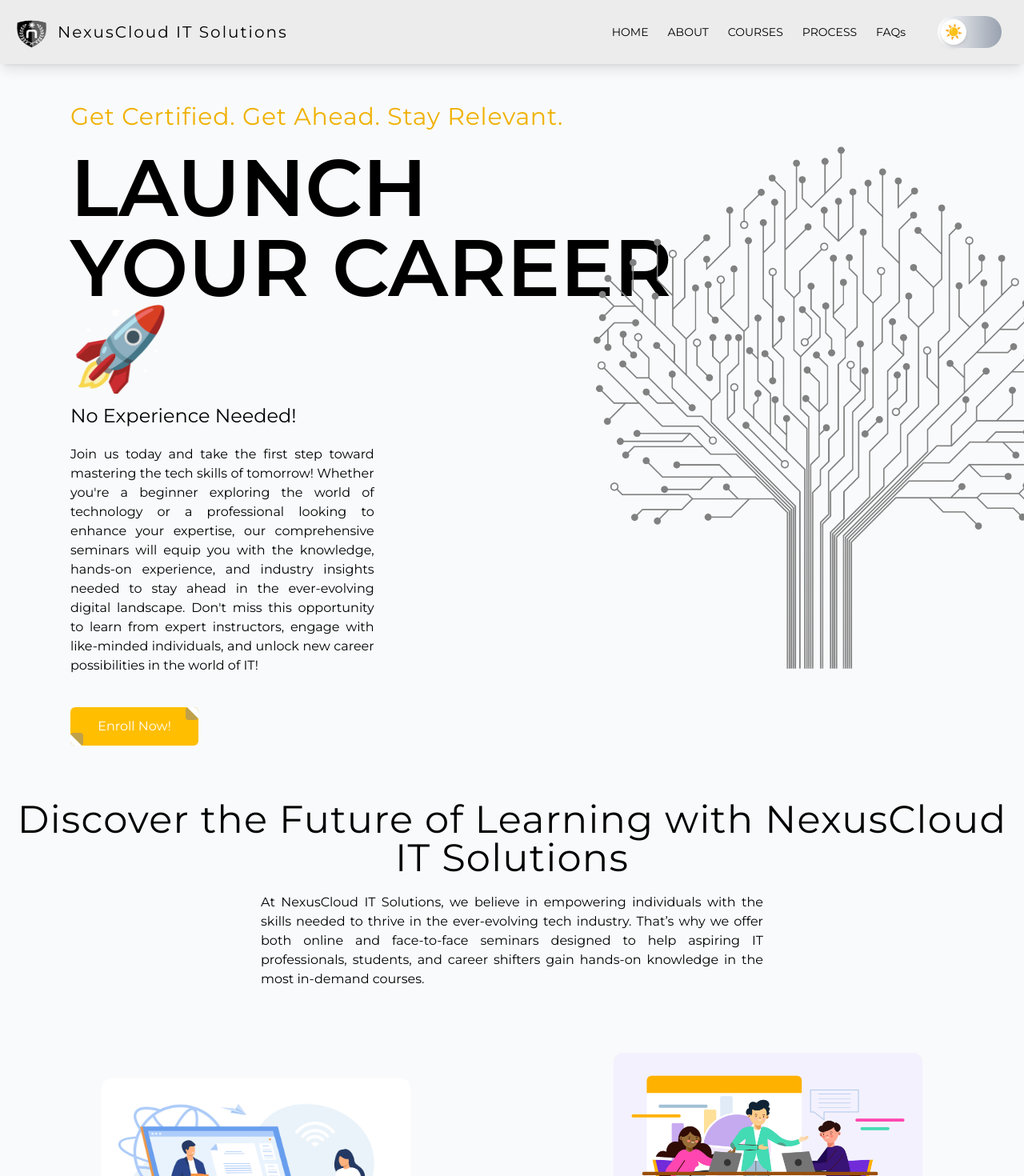
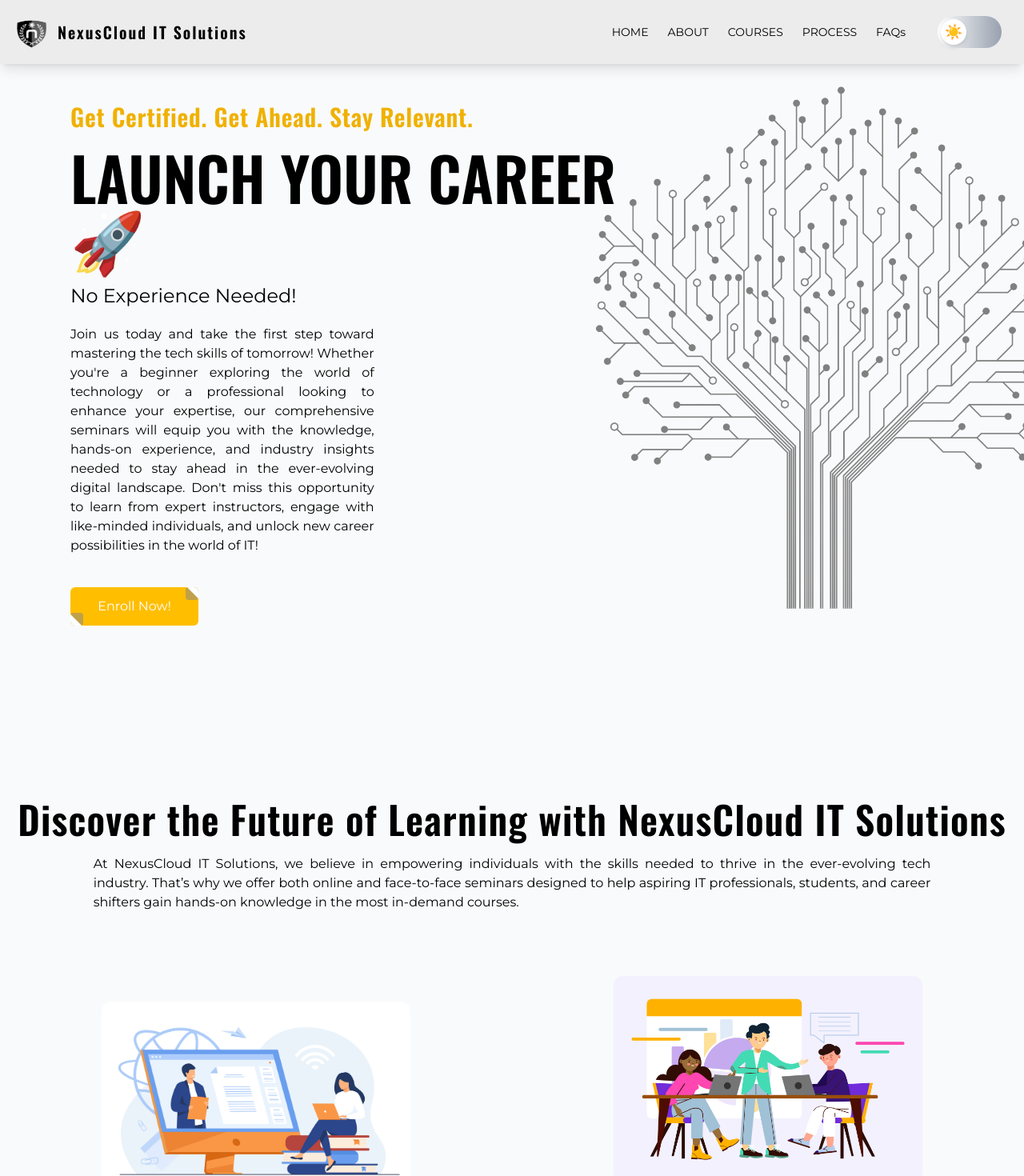
Before and after one commit to JesnerPerillo/NexusCloud-1, a React (Vite) app in the folder nexus-cloud-website/: page /#/ in a window 1280 px wide. Shown: the top 1470 px of the page at 80% size. Built offline with nearby package versions, Linux system fonts and the light colour scheme.

Commit message:
Modified components

```diff
--- a/nexus-cloud-website/src/Components/Card.jsx
+++ b/nexus-cloud-website/src/Components/Card.jsx
@@ -3,7 +3,7 @@
 const Card = ({ course, onClick }) => {
   return (
     <div className="p-2 px-5 gap-5 flex mb-10 justify-around flex-col sm:flex-row">
-      <div className="w-full rounded-4xl h-[30rem] drop-shadow-3xl card sm:w-68 sm:h-80 hover:cursor-pointer" onClick={onClick}>
+      <div className="w-full rounded-4xl h-[30rem] drop-shadow-3xl card sm:w-68 sm:h-80 hover:cursor-pointer hover:scale-105 transition-transform" onClick={onClick}>
         <div className="h-3/5 rounded-t-3xl bg-white overflow-hidden" >
           <img src={course.imgSrc} alt="CCNA Image" className={`w-full h-full ${["Certified Cisco Network Associate (CCNA 200-301)", "VMware vSphere 7 Data Center Virtualization", "Microsoft Windows Server 2019 Administration Automation", "Microsoft Certified: Security Operations Analyst Associate (SC-200)", "Microsoft Certified: Identity and Access Administrator Associate (SC-300)", "Facebook Ads Strategies 2025"].includes(course.title) ? "object-cover" : "object-contain"}`}/>
         </div>
--- a/nexus-cloud-website/src/Components/ContentLandingPage.jsx
+++ b/nexus-cloud-website/src/Components/ContentLandingPage.jsx
@@ -26,12 +26,12 @@
         {/* Right Side */}
         <div className="w-full mt-20 text-left lg:w-3/4">
             <div className="rounded-xl p-5 lg:p-2 flex flex-col justify-center">
-                <h2 className="text-yellow-500 font-semibold text-2xl sm:text-3xl lg:text-3xl tracking-wide">
+                <h2 className="text-yellow-500 oswald-bold text-2xl sm:text-3xl lg:text-3xl tracking-wide">
                     Get Certified. Get Ahead. Stay Relevant.
                 </h2>
 
                 <div className="flex flex-col lg:flex-row items-center justify-center lg:justify-start">
-                    <h1 className="text text-fuchsia-50 font-bolder text-5xl sm:text-7xl lg:text-[100px] mt-5 flex items-center montserrat-bold xl:text-[140xl]">
+                    <h1 className="text text-fuchsia-50 font-bolder text-5xl sm:text-7xl lg:text-[100px] mt-5 flex items-center oswald-bold xl:text-[75px]">
                         LAUNCH YOUR CAREER🚀
                     </h1>
                 </div>
--- a/nexus-cloud-website/src/Components/Header.jsx
+++ b/nexus-cloud-website/src/Components/Header.jsx
@@ -38,7 +38,7 @@
                 {/* Logo */}
                 <div className="flex items-center">
                     <img src={NexusLogo} alt="NexusCloud Logo" className="h-12 w-12 mr-2" />
-                    <h1 className="text-black dark:text-white text-xl md:text-xl font-bold tracking-widest text">
+                    <h1 className="text-black dark:text-white text-xl md:text-xl oswald-bold tracking-widest text">
                         NexusCloud IT Solutions
                     </h1>
                 </div>
--- a/nexus-cloud-website/src/Routes/About.jsx
+++ b/nexus-cloud-website/src/Routes/About.jsx
@@ -30,8 +30,8 @@
   return(
     <div className=" h-auto con">
       <div className="flex flex-col items-center px-3 text-justify">
-        <h1 className="text-white text-5xl play-bold tracking-wide text-center text">Discover the Future of Learning with NexusCloud IT Solutions</h1>
-        <div className="w-full sm:w-1/2 mt-5">
+        <h1 className="text-white text-5xl oswald-bold tracking-wide text-center text">Discover the Future of Learning with NexusCloud IT Solutions</h1>
+        <div className="w-full sm:w-5/6 mt-5">
           <p className="text-justify text-white text">At NexusCloud IT Solutions, we believe in empowering individuals with the skills needed to thrive in the ever-evolving tech industry. That’s why we offer both online and face-to-face seminars designed to help aspiring IT professionals, students, and career shifters gain hands-on knowledge in the most in-demand courses.</p>
         </div>
       </div>
@@ -61,7 +61,7 @@
         </div>
       </div>
       <div className="flex justify-center mt-16">
-        <h1 className="w-full px-5 sm:w-4/6 text-2xl text-white text-justify text">Both options provide valuable learning experiences tailored to different preferences and lifestyles. Whether you choose the flexibility of online seminars or the immersive nature of face-to-face training, NexusCloud IT Solutions ensures top-tier education to help you excel in your tech journey! 🚀</h1>
+        <h1 className="w-full px-5 sm:w-5/6 text-2xl text-white text-justify text">Both options provide valuable learning experiences tailored to different preferences and lifestyles. Whether you choose the flexibility of online seminars or the immersive nature of face-to-face training, NexusCloud IT Solutions ensures top-tier education to help you excel in your tech journey! 🚀</h1>
       </div>
     </div>
   );
--- a/nexus-cloud-website/src/Routes/AboutNexus.jsx
+++ b/nexus-cloud-website/src/Routes/AboutNexus.jsx
@@ -80,7 +80,7 @@
       </div>
 
       {/*Who We Are Container */}
-      <div className="w-full h-auto flex flex-col items-center justify-around sm:w-full sm:h-screen sm:flex-row">
+      <div className="w-full h-auto flex flex-col items-center justify-around sm:w-full sm:h-screen sm:flex-row hover:cursor-pointer">
         <div className="w-auto mt-30 h-auto flex flex-col items-center sm:w-1/3 sm:h-[40rem]">
           <div className="relative w-full max-w-2xl mx-auto h-3/4 bg-white/20 backdrop-blur-lg shadow-lg flex items-center justify-between rounded-xl ">
             <div className="relative w-full h-full overflow-hidden rounded-xl">
@@ -98,7 +98,7 @@
               key={index}
               src={slide}
               alt={`Thumbnail ${index + 1}`}
-              className={`h-10 w-10 object-cover rounded-full cursor-pointer duration-500 hover:opacity-100 ${index === weAreIndex ? 'border-2 border-yellow-300' : 'opacity-70'}`}
+              className={`h-10 w-10 object-cover rounded-full cursor-pointer duration-500 hover:opacity-100 hover:scale-130 ${index === weAreIndex ? 'border-2 border-yellow-300' : 'opacity-70'}`}
               onClick={() => handleThumbnailClick(index)}
             />
           ))}
--- a/nexus-cloud-website/src/Routes/Courses.jsx
+++ b/nexus-cloud-website/src/Routes/Courses.jsx
@@ -105,7 +105,11 @@
           </div>
         </div>
         <div className="mt-20">
-          <h1 className="text text-[6rem] oswald-bold tracking-wide text-center mb-10">ALL COURSES</h1>
+          <div className="flex items-center w-full mb-10">
+            <div className="hidden border-t border sm:flex-1 sm:block"></div>
+              <span className="px-10 tracking-widest text-5xl oswald-bold text-[#f4ca4f] sm:text-7xl">ALL COURSES</span>
+            <div className="hidden border-t border sm:flex-1 sm:block"></div>
+          </div>
           {/*Card Container #1st Line*/}
           <Test />
         </div>
--- a/nexus-cloud-website/src/darkmode.css
+++ b/nexus-cloud-website/src/darkmode.css
@@ -11,6 +11,7 @@
     --card-color: #000000;
     --cardtext-color: #ffffff;
     --drop-shadow: 15px 15px 25px rgba(0, 0, 0, 0.3);
+    --border: #000000;
   }
 
   html.dark {
@@ -24,10 +25,12 @@
     --footer-color: #0f0f0f;
     --card-color: #ffffff;
     --cardtext-color: #000000;
+    --border: #ffffff;
   }
 
   .nav {
     color: var(--nav);
+    transition: 1s;
   }
 
   .con {
@@ -72,6 +75,7 @@
 
   .footer {
     background-color: var(--footer-color);
+    transition: 1s;
   }
 
   .card {
```
